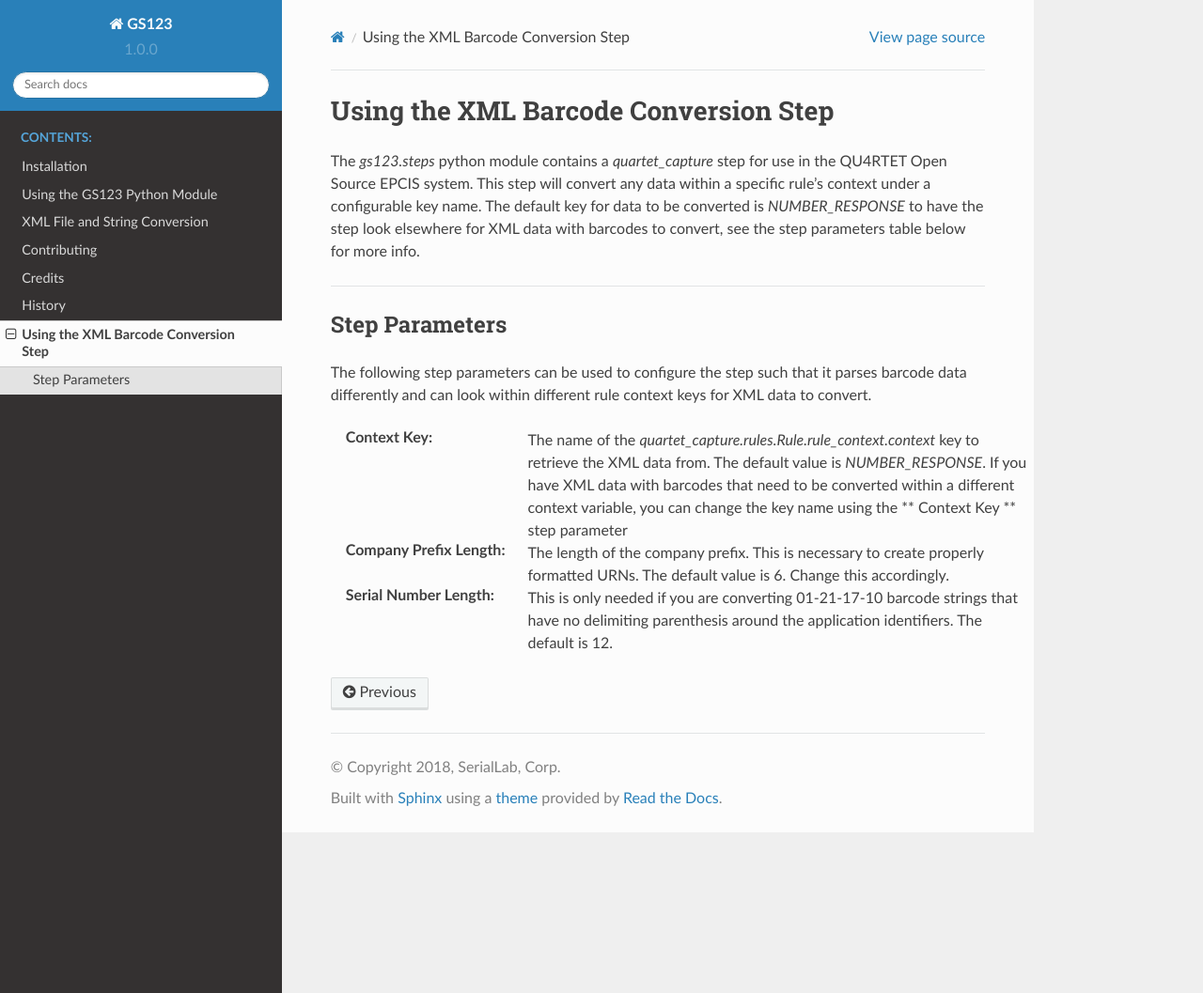
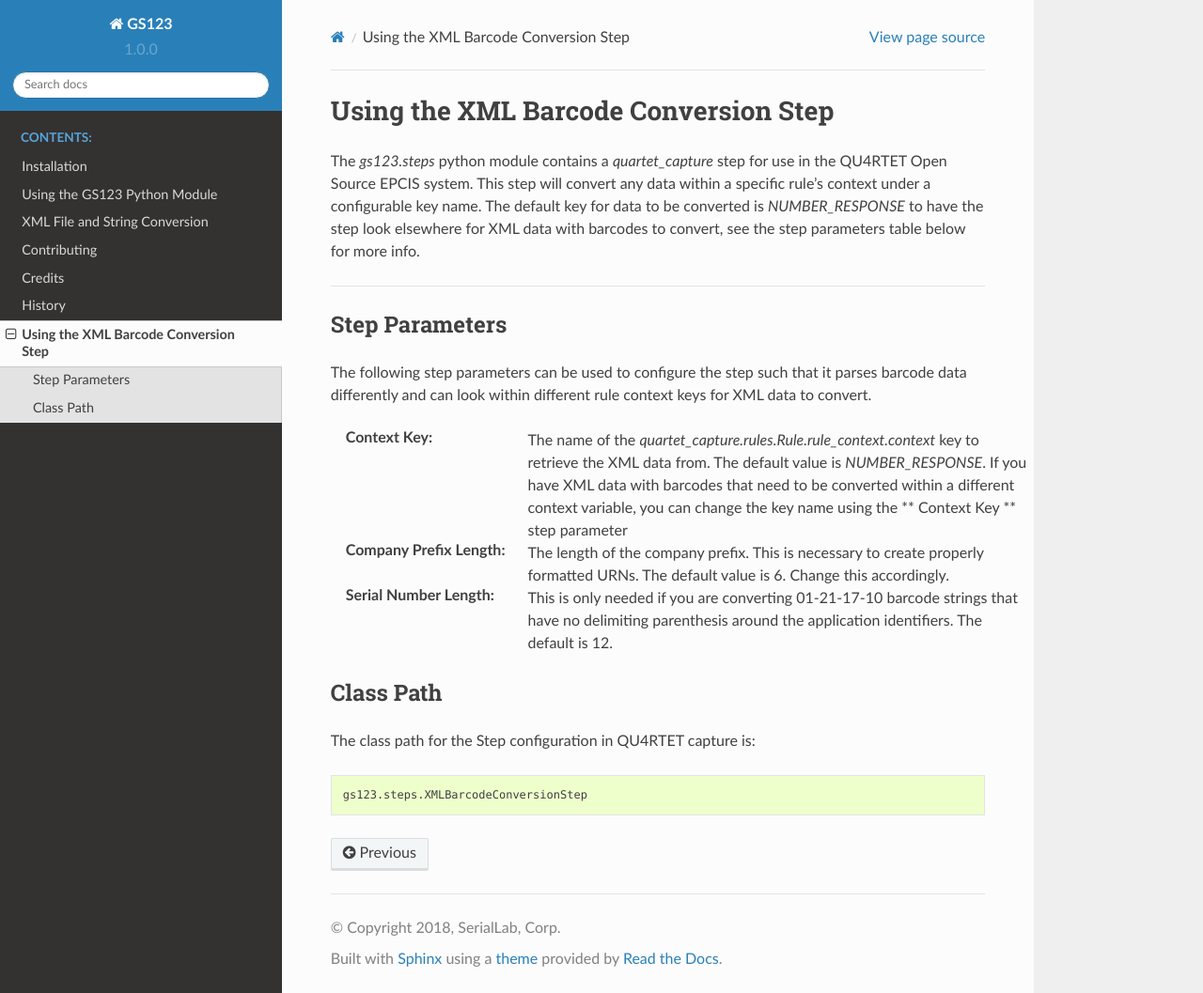
Before and after one commit to rmagee/gs123, a Sphinx documentation site: the page built from docs/step.rst, in a window 1280 px wide and 1057 px high. Shown: the whole window at 94% size. Built offline with Sphinx 7.4.7 and the Read the Docs theme 2.0.0, drawn with Linux system fonts in a browser that asks for light colours; pages that are not in the unit, such as notebooks, are missing from menus.

Commit message:
updated docs

```diff
--- a/docs/step.rst
+++ b/docs/step.rst
@@ -29,3 +29,12 @@ keys for XML data to convert.
     This is only needed if you are converting 01-21-17-10 barcode strings
     that have no delimiting parenthesis around the application identifiers.
     The default is 12.
+
+Class Path
+----------
+
+The class path for the Step configuration in QU4RTET capture is:
+
+.. code-block:: text
+
+    gs123.steps.XMLBarcodeConversionStep
```
